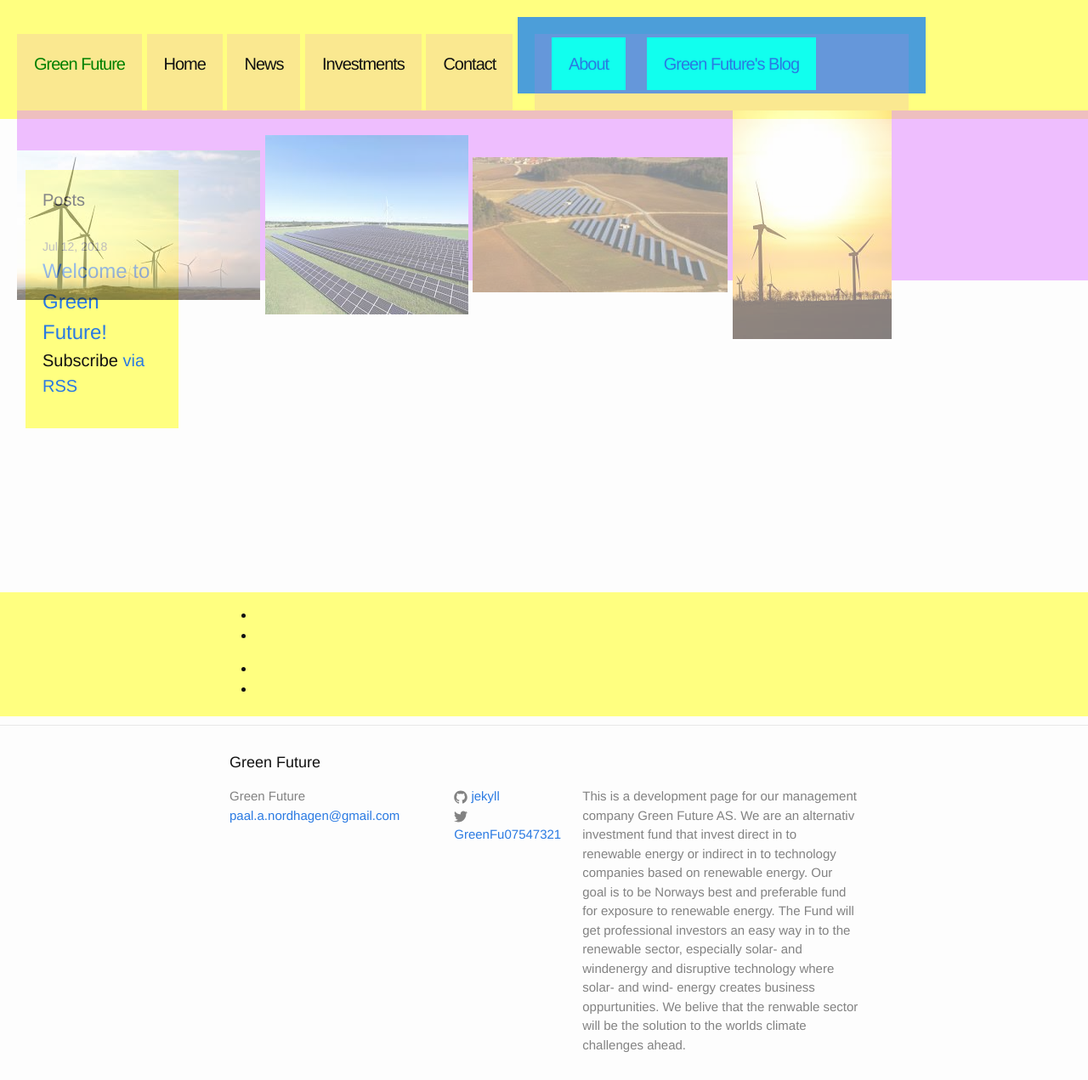
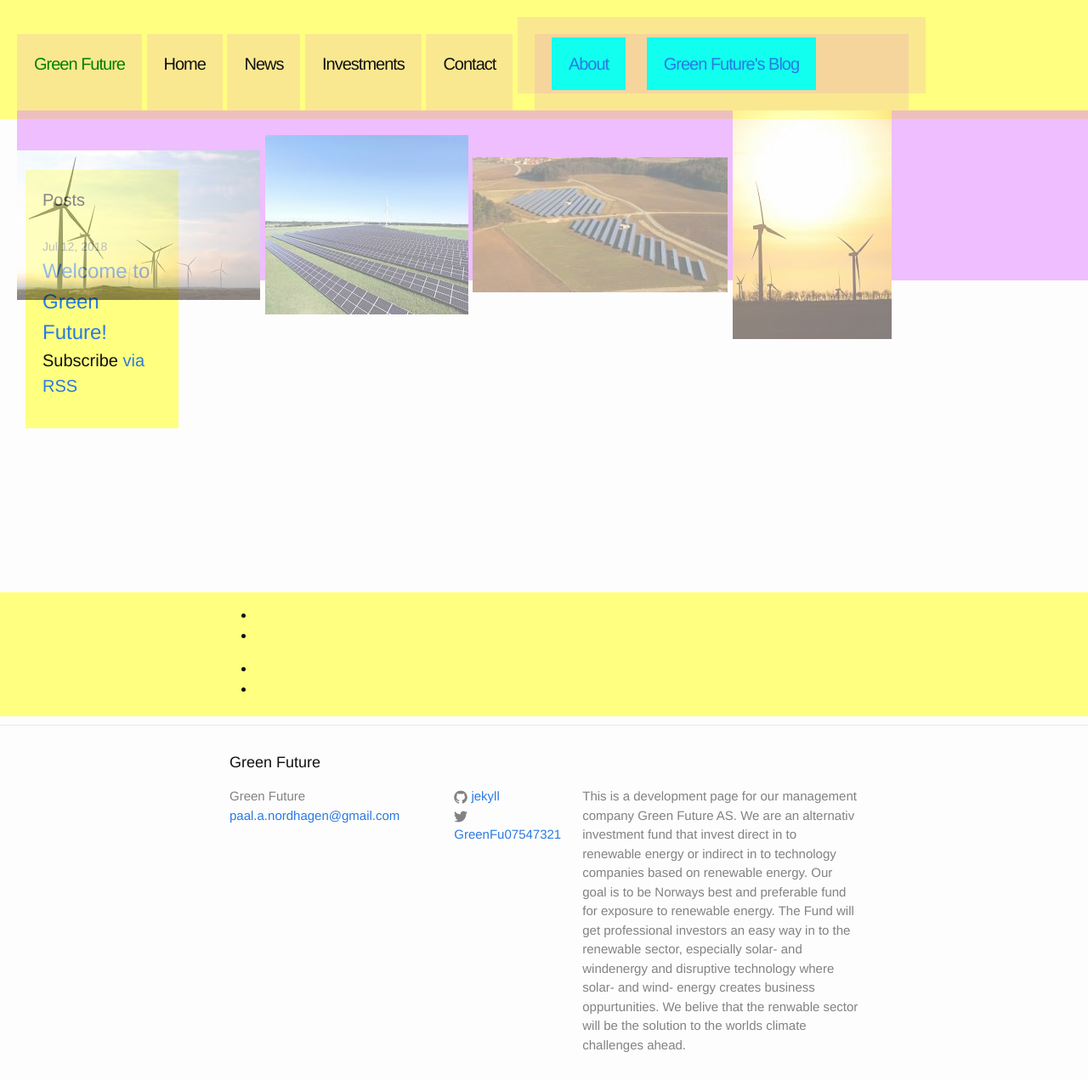
Before and after one commit to Paal-August/Paal-August.github.io, a Jekyll site: the page built from index.html, in a window 1280 px wide and 1271 px high. Shown: the whole window at 85% size. Built offline with Jekyll 4.4.1, drawn with Linux system fonts in a browser that asks for light colours.

Commit message:
Update _layout.scss

```diff
--- a/_sass/_layout.scss
+++ b/_sass/_layout.scss
@@ -106,7 +106,7 @@
     height:50px;
     letter-spacing: -1px;
     padding:20px;
-    background-color:#4c9ed9;
+    background-color:#dd72DF2A;
     display:inline-block;
 }
 /*.menu-icon {
```
